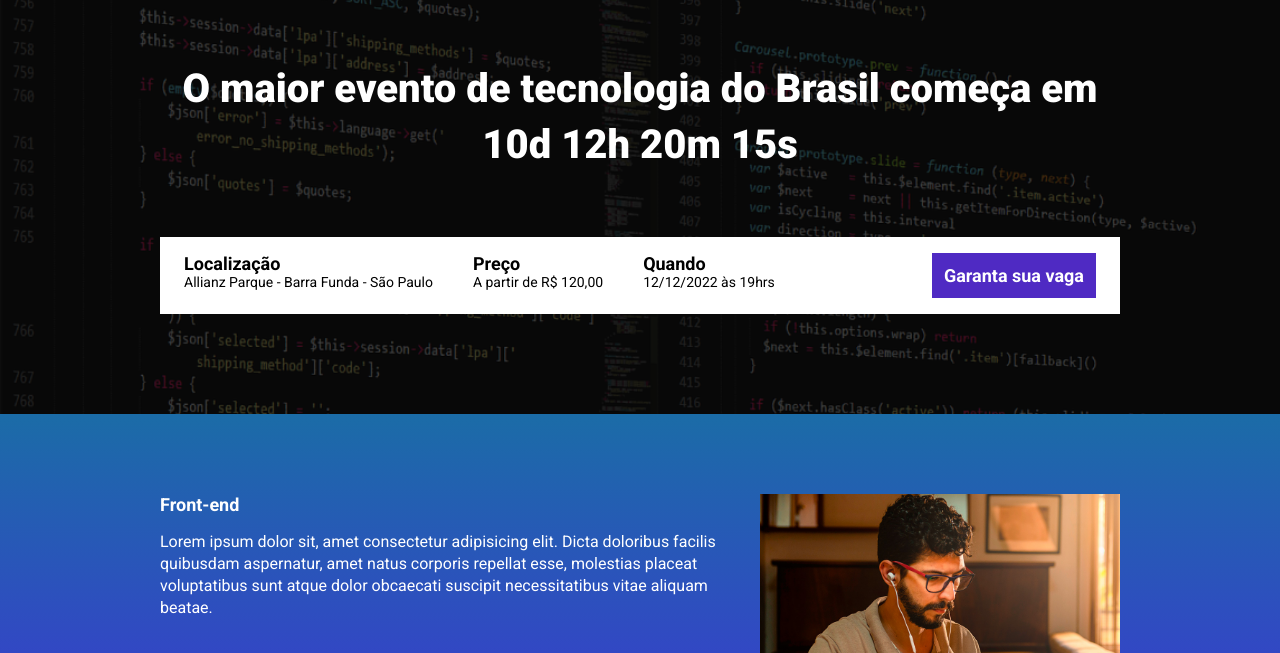
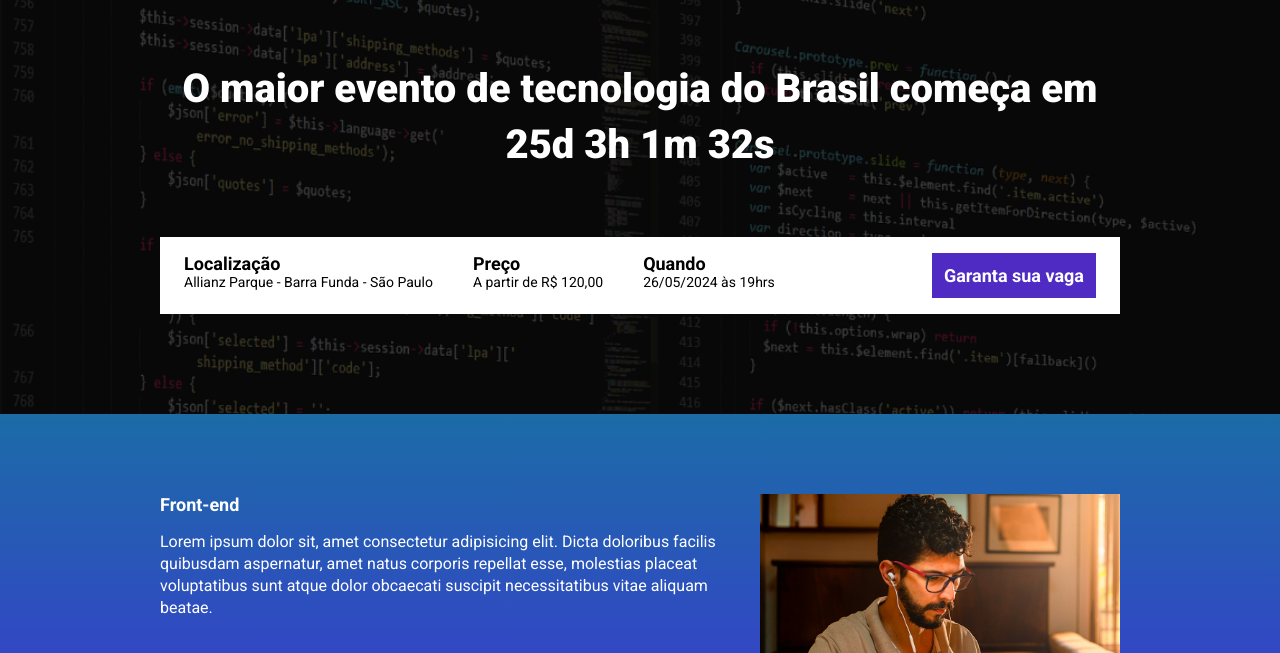
Before and after one commit to aliceherrera/ebac_taks, a website built with Parcel: page src/index.html in a window 1280 px wide. Shown: the part 147-800 px from the top of the page. Built offline with nearby package versions, Linux system fonts and the light colour scheme.

Commit message:
criando a contagem regressiva

```diff
--- a/package.json
+++ b/package.json
@@ -2,9 +2,9 @@
   "name": "ebac-talks",
   "version": "1.0.0",
   "description": "",
-  "main": "index.js",
   "scripts": {
     "dev": "parcel src/index.html src/styles/main.scss src/scripts/main.js --no-cache",
+    "build": "parcel build src/index.html",
     "test": "echo \"Error: no test specified\" && exit 1"
   },
   "author": "",
--- a/src/index.html
+++ b/src/index.html
@@ -16,7 +16,7 @@
         <div class="container">
             <img class="hero__logo" src="./images/ebac_logo.svg" alt="EBAC">
             <p class="hero__text">
-                O maior evento de tecnologia do Brasil começa em 10d 12h 20m 15s
+                O maior evento de tecnologia do Brasil começa em <span id="contador"></span>
             </p>
             <div class="infos-bar">
                 <ul class="infos-bar__infos">
@@ -30,7 +30,7 @@
                     </li>
                     <li class="infos-bar__infos__item">
                         <b>Quando</b>
-                        12/12/2022 às 19hrs
+                        26/05/2024 às 19hrs
                     </li>
                 </ul>
                 <a class="button button--primary" href="#">
--- a/src/scripts/main.js
+++ b/src/scripts/main.js
@@ -1 +1,32 @@
 AOS.init();
+
+const dataEvento = new Date("May 26, 2024 19:00:00");
+const timeStampEvento = dataEvento.getTime();
+
+const contaAsHoras = setInterval(function() {
+    const agora = new Date();
+    const timeStampAtual = agora.getTime();
+
+    const distanciaEvento = timeStampEvento - timeStampAtual;
+
+    const diaEmMs = 1000 * 60 * 60 * 24;
+    const horaEmMs = 1000 * 60 * 60;
+    const minutoEmMs = 1000 * 60;
+
+    const diasAteEvento = Math.floor(distanciaEvento / diaEmMs);
+    const horasAteEvento = Math.floor(distanciaEvento % diaEmMs / horaEmMs);
+    const minutosAteEvento = Math.floor(distanciaEvento % horaEmMs / minutoEmMs);
+    const segundosAteEvento = Math.floor((distanciaEvento % minutoEmMs / 1000));
+
+    console.log(diasAteEvento);
+    console.log(horasAteEvento);
+    console.log(minutosAteEvento);
+    console.log(segundosAteEvento);
+
+    document.getElementById('contador').innerHTML = `${diasAteEvento}d ${horasAteEvento}h ${minutosAteEvento}m ${segundosAteEvento}s`
+
+    if (distanciaEvento < 0) {
+        clearInterval(contaAsHoras);
+        document.getElementById('contador').innerHTML = 'Evento expirado';
+    }
+}, 1000);
```
